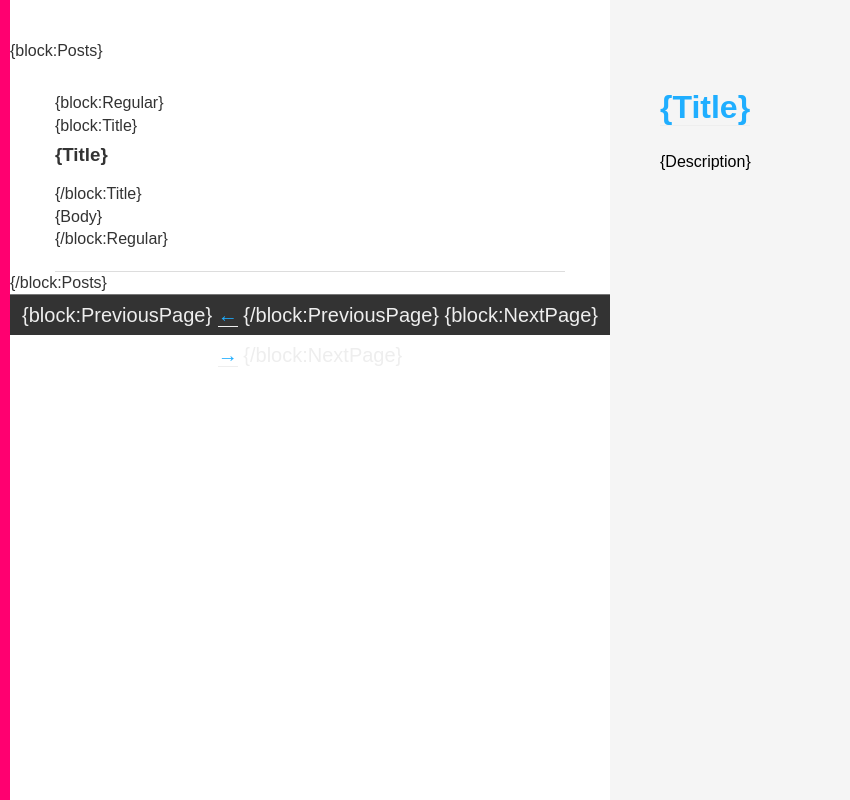
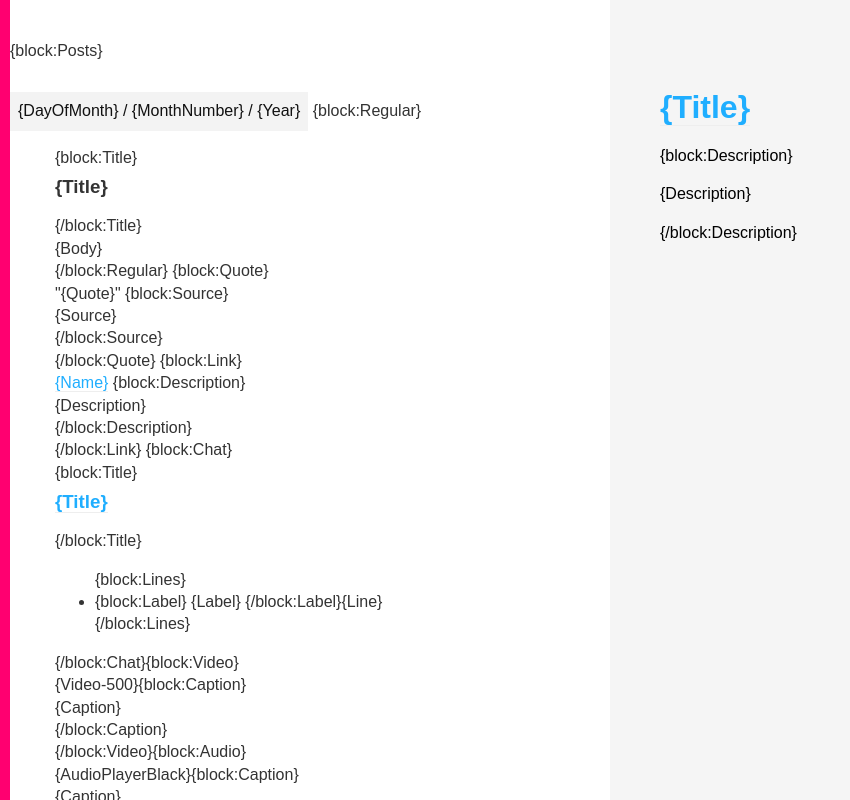
Before and after one commit to Merzavcev/merzavcev.ru, a plain HTML site: page index.html in a window 1280 px wide. Shown: the whole page, without its empty margins (0-850 px from the left). Drawn offline with Linux system fonts and the light colour scheme.

Commit message:
Added date

```diff
--- a/index.html
+++ b/index.html
@@ -3,6 +3,9 @@
 <head>
     <meta charset="UTF-8">
     <title>{Title}{block:PostSummary} : {PostSummary}{/block:PostSummary}</title>
+    {block:Description}
+        <meta name="description" content="{MetaDescription}" />
+    {/block:Description}
 <style type="text/css">
 body {
     font: 16px/1.4 'Helvetica Heue', sans-serif;
@@ -24,6 +27,7 @@ body {
 
     background-color: #FF0070;
 
+    -moz-box-sizing: border-box;
     box-sizing: border-box;
 
     color: #666;
@@ -44,6 +48,7 @@ body {
     background-color: white;
     color: #333;
 
+    -moz-box-sizing: border-box;
     box-sizing: border-box;
 
     overflow: auto;
@@ -58,6 +63,7 @@ body {
 
     padding: 80px 50px 30px;
 
+    -moz-box-sizing: border-box;
     box-sizing: border-box;
 
     min-width: 300px;
@@ -120,27 +126,88 @@ a:active,
     color: #888;
     border-bottom: 1px solid #888;
 }
+.date {
+    display: inline-block;
+    padding: 8px;
+
+    margin-bottom: 16px;
+    margin-left: -45px;
+
+    color: #111;
+    font: 12px bold 'Helvetica Heue', sans-serif;
+    background-color: #F3F3F3;
+}
 </style>
 </head>
 <body class="page">
     <div class="sidebar"></div>
     <div class="right">
         <h1 class="page__header"><a class="link" href="/">{Title}</a></h1>
-        <p>{Description}</p>
+        {block:Description}
+            <p>{Description}</p>
+        {/block:Description}
     </div>
     <div class="content">
         {block:Posts}
         <div class="post {TagsAsClasses}">
+            <div class="date">{DayOfMonth} / {MonthNumber} / {Year}</div>
             {block:Regular}
-                <div class="post-body text-post">
+                <div class="post__body text-post">
                     {block:Title}
                         <h3 class="post__header">{Title}</h3>
                     {/block:Title}
-                    <div class="post__message">
+                    <div class="text-post__message">
                     {Body}
                     </div>
                 </div>
             {/block:Regular}
+            {block:Quote}
+                    <div class="post__body quote">
+                        "{Quote}"
+
+                        {block:Source}
+                            <div class="quote__source">{Source}</div>
+                        {/block:Source}
+                    </div>
+            {/block:Quote}
+            {block:Link}
+                    <div class="post__body link-post">
+                        <a href="{URL}" class="link" {Target}>{Name}</a>
+
+                        {block:Description}
+                            <div class="link-post__description">{Description}</div>
+                        {/block:Description}
+                    </div>
+            {/block:Link}
+            {block:Chat}
+                    <div class="post__body chat">
+                        {block:Title}
+                            <h3 class="post__header"><a href="{Permalink}">{Title}</a></h3>
+                        {/block:Title}
+
+                        <ul class="chat">
+                            {block:Lines}
+                                <li class="{Alt} user_{UserNumber}">
+                                    {block:Label}
+                                        <span class="label">{Label}</span>
+                                    {/block:Label}{Line}
+                                </li>
+                            {/block:Lines}
+                        </ul>
+                    </div>
+                {/block:Chat}{block:Video}
+                    <div class="post__body video">
+                        {Video-500}{block:Caption}
+                            <div class="video__caption">{Caption}</div>
+                        {/block:Caption}
+                    </div>
+                {/block:Video}{block:Audio}
+                    <div class="post__body audio">
+                        {AudioPlayerBlack}{block:Caption}
+                            <div class="audio__caption">{Caption}</div>
+                        {/block:Caption}
+                    </div>
+                {/block:Audio}
         </div>
         {/block:Posts}
         <footer class="footer">
```
